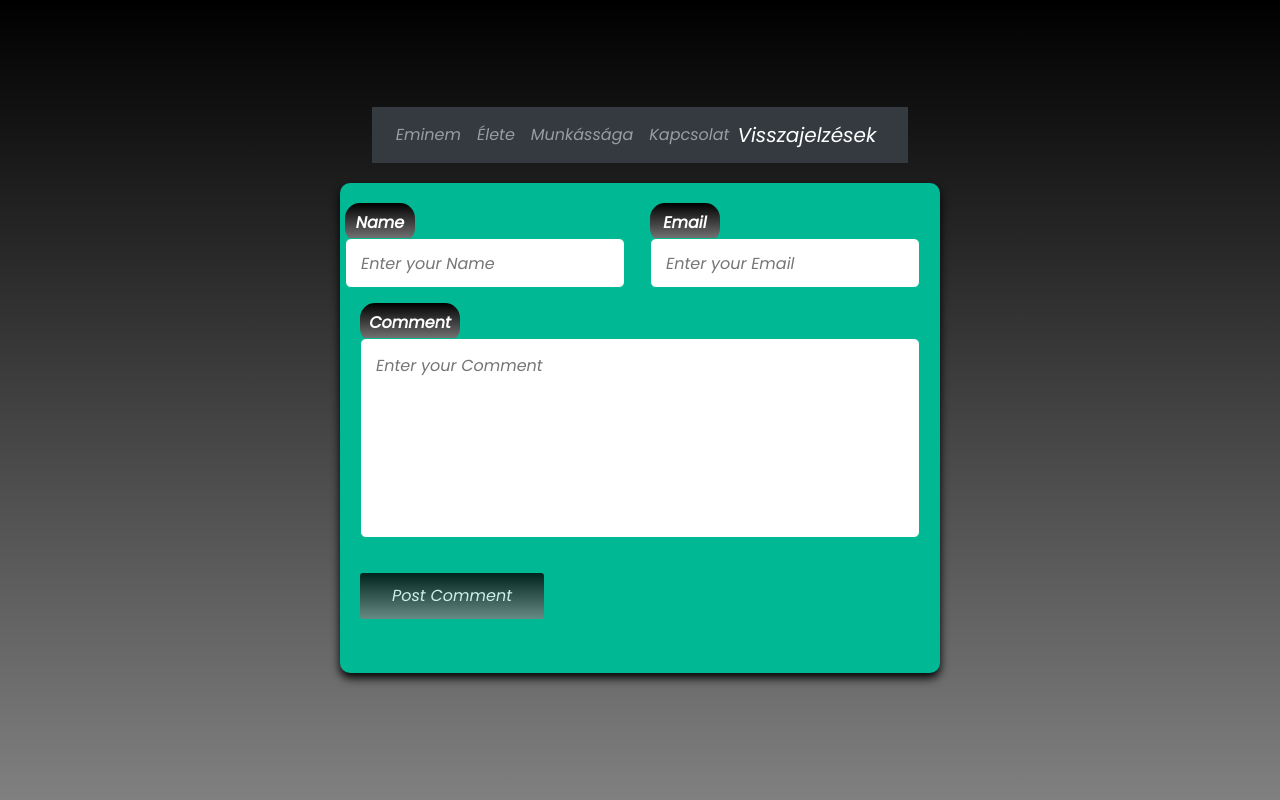
After one commit to borsodi-koppany/RajongoiOldal2022C, a PHP site: the page made by visszajelzések/visszajelzesek.php in a window 1280 px wide. The commit adds this page. Run offline with PHP 8.4, Linux system fonts and the light colour scheme; data that the repository does not hold is empty.

Commit message:
**Visszajelzések** Fixes #14

```diff
--- /dev/null
+++ b/visszajelzések/config.php
@@ -0,0 +1,14 @@
+<?php
+
+$server = "localhost";
+$username = "id18565598_root";
+$password = "wxr0)qkx&/u#N=U2";
+$database = "id18565598_comment_system";
+
+$conn = mysqli_connect($server, $username, $password, $database);
+
+if (!$conn) { //If Check Connection
+    die("<script>alert('Connection Failed.')</script>");
+}
+
+?>
--- /dev/null
+++ b/visszajelzések/visszajelzesek.css
@@ -0,0 +1,157 @@
+@import url('https://fonts.googleapis.com/css2?family=Poppins:ital@1&display=swap');
+* {
+    margin: 0;
+    padding: 0;
+    box-sizing: border-box;
+    font-family: 'Poppins', sans-serif;
+}
+
+body {
+    width: 100%;
+    min-height: 100vh;
+    display: flex;
+    justify-content: center;
+    align-items: center;
+    flex-direction: column;
+    background-image: linear-gradient(black, grey);
+}
+
+.wrapper {
+    padding: 20px;
+    background: #00b894;
+    box-shadow: 0 5px 10px rgba(0, 0, 0, 3);
+    width: 600px;
+    min-height: 400px;
+    margin: 20px 0;
+    border-radius: 10px;
+}
+
+.wrapper .row {
+    display: grid;
+    grid-template-columns: repeat(auto-fit, minmax(280px, 1fr));
+}
+
+.wrapper .form .row .input-group {
+    padding: 0 10px;
+    display: block;
+}
+
+.wrapper .form{
+
+}
+
+.wrapper .form .row .input-group:first-child{
+    padding-left: 0;
+}
+
+.wrapper .form .input-group {
+    width: 100%;
+    height: 50px;
+    margin-bottom: 50px;
+}
+
+.wrapper .form .input-group label {
+    font-weight: 600;
+    margin-bottom: 5px;
+    display: block;
+}
+
+.wrapper .form .input-group .btn {
+    margin: 20px 0;
+    display: block;
+    padding: .7rem 2rem;
+    opacity: .8;
+    color: #FFF;
+    background-image: linear-gradient(black, grey);
+    border: none;
+    outline: none;
+    border-radius: 3px;
+    cursor: pointer;
+    font-size: 1rem;
+    transition: .3s ease-in;
+}
+
+.wrapper .form .input-group .btn:hover {
+    opacity: 1;
+    color: #111;
+}
+
+.wrapper .form .input-group input, .wrapper .form .input-group textarea {
+    width: 100%;
+    height: 100%;
+    border: 1px solid #00b894;
+    outline: none;
+    padding: 5px 10px;
+}
+
+.wrapper .form .row .input-group {
+    width: 290px;
+}
+
+.wrapper .form .input-group.textarea {
+    height: 200px;
+}
+
+.wrapper .form .input-group.textarea textarea {
+    resize: none;
+}
+
+.wrapper .prev-comments{
+    margin-top: 50px;
+}
+
+.wrapper .prev-comments .single-item {
+    background: #FFF;
+    box-shadow: 0 5px 10px rgba(0, 0, 0, 0.2);
+    padding: 10px 20px;
+    text-align: left;
+    margin-bottom: 25px;
+    border-radius: 6px;
+}
+
+.wrapper .prev-comments .single-item h4 {
+    font-size: 1.3rem;
+    font-weight: 800;
+    color: #111;
+}
+
+.wrapper .prev-comments .single-item a {
+    margin: 10px 0;
+    font-size: 1rem;
+    color: #111;
+    text-decoration: none;
+    display: inline-block;
+}
+
+.wrapper .prev-comments .single-item p {
+    font-size: .9rem;
+    color: #111;
+}
+
+.wrapper .form .input-group .name, .email {
+    text-align: center;
+    color: #FFF;
+    border-radius: 15px;
+    background-image: linear-gradient(black, grey);
+    padding: 8px;
+    width: 70px;
+    height: 40px;
+    margin-bottom: -5px;
+}
+
+.wrapper .form .input-group .comment {
+    text-align: center;
+    color: #FFF;
+    border-radius: 15px;
+    background-image: linear-gradient(black, grey);
+    padding: 8px;
+    width: 100px;
+    height: 40px;
+    margin-bottom: -5px;
+}
+
+#name, #email, #comment {
+    border-radius: 6px;
+    padding: 15px;
+    margin-top: 0px;
+}
--- /dev/null
+++ b/visszajelzések/visszajelzesek.php
@@ -0,0 +1,106 @@
+<?php
+
+include 'config.php';
+
+error_reporting(0); //for not showing any error
+
+if (isset($_POST['submit'])) { //Check press or not Post Comment Button
+    $name = $_POST['name']; // Get Name from form
+    $email = $_POST['email']; // Get Email from form
+    $comment = $_POST['comment']; // Get Comment from form
+
+    $sql = "INSERT INTO comments (name, email, comment)
+            VALUES ('$name', '$email', '$comment')";
+    $result = mysqli_query($conn, $sql);
+    if ($result) {
+        echo "<script>alert('Comment added succesfully.')</script>";
+    } else {
+        echo "<script>alert('Comment does not add.')</script>";
+    }
+}
+
+?>
+<!DOCTYPE html>
+<html lang="en">
+
+<head>
+    <meta charset="UTF-8">
+    <meta http-equiv="X-UA-Compatible" content="IE=edge">
+    <meta name="viewport" content="width=device-width, initial-scale=1.0">
+    <link rel="stylesheet" href="bootstrap/bootstrap.min.css">
+    <link rel="stylesheet" href="visszajelzések/visszajelzesek.css">
+    <title>Visszajelzések</title>
+</head>
+
+<body>
+    <div id="cont">
+        <!--navigáció-->
+        <nav class="navbar navbar-expand-md navbar-dark fixed-top bg-dark sticky-top">
+            <button class="navbar-toggler" type="button" data-toggle="collapse" data-target="#navbarsExampleDefault" aria-controls="navbarsExampleDefault" aria-expanded="false" aria-label="Toggle navigation">
+                <span class="navbar-toggler-icon"></span>
+            </button>
+
+            <div class="collapse navbar-collapse" id="navbar">
+                <ul class="navbar-nav mr-auto">
+                    <li class="nav-item"><a href="index.html" class="nav-link">Eminem</a></li>
+                    <li class="nav-item"><a href="elete.html" class="nav-link">Élete</a></li>
+                    <li class="nav-item"><a href="munkassaga.html" class="nav-link">Munkássága</a></li>
+                    <li class="nav-item"><a href="nevjegy.html" class="nav-link">Kapcsolat</a></li>
+                    <li><a class="navbar-brand" href="">Visszajelzések</a></li>
+                </ul>
+            </div>
+        </nav>
+    </div>
+    <div class="wrapper">
+        <form action="" method="POST" class="form">
+            <div class="row">
+                <div class="input-group">
+                    <div class="name"><label for="name">Name</label></div>
+                    <input type="text" name="name" id="name" placeholder="Enter your Name" required>
+                </div>
+                <div class="input-group">
+                    <div class="email"><label for="email">Email</label></div>
+                    <input type="text" name="email" id="email" placeholder="Enter your Email" required>
+                </div>
+            </div>
+            <div class="input-group textarea">
+                <div class="comment"><label for="comment">Comment</label></div>
+                <textarea id="comment" name="comment" placeholder="Enter your Comment" required></textarea>
+            </div>
+            <div class="input-group">
+                <button name="submit" class="btn">Post Comment</button>
+            </div>
+        </form>
+        <div class="prev-comments">
+            <?php
+
+            $sql = "SELECT * FROM comments";
+            $result = mysqli_query($conn, $sql);
+            if (mysqli_num_rows($result) > 0) {
+                while ($row = mysqli_fetch_assoc($result)){
+
+            ?>
+            <div class="single-item">
+                <h4><?php echo $row['name']; ?></h4>
+                <a href="mailto:<?php echo $row['email']; ?>"><?php echo $row['email']; ?></a>
+                <p><?php echo $row['comment']; ?></p>
+            </div>
+            <?php
+                }
+            }
+
+
+            ?>
+
+        </div>
+    </div>
+
+
+
+    <script src="javascript/jquery-3.3.1.min.js"></script>
+    <script src="bootstrap/bootstrap.bundle.min.js"></script>
+
+
+</body>
+
+</html>
```
Also changed, not shown: css/style.css (+13 -1 lines), index.html (+30 -18 lines), visszajelzesek.html (deleted).
